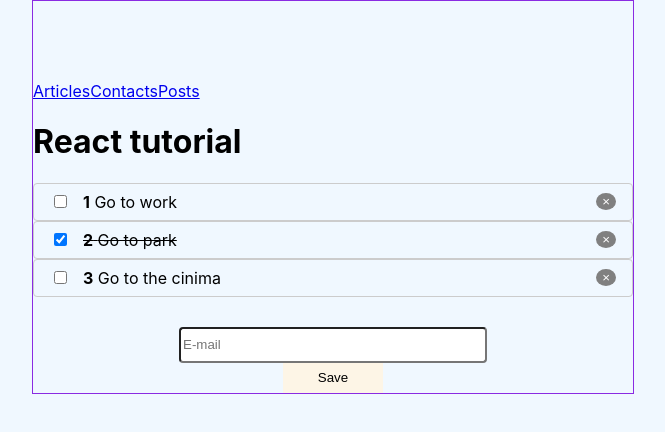
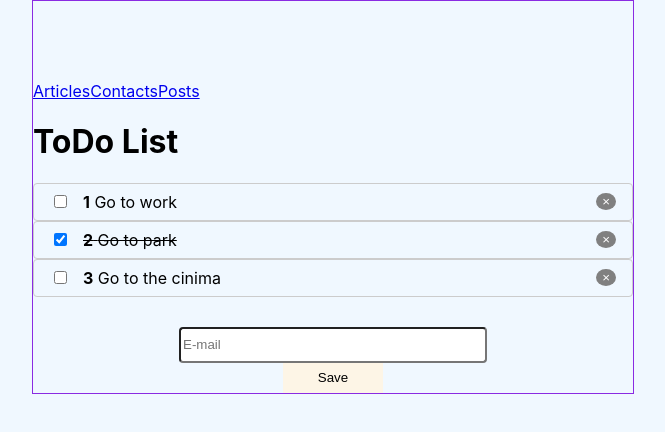
Before and after one commit to DygelnyyKirill/training-on-react.js, a React (Create React App) app: page / in a window 1280 px wide. Shown: the top 432 px of the page, without its empty margins (307-972 px from the left). Built offline with nearby package versions, Linux system fonts and the light colour scheme.

Commit message:
remove TodoItem

```diff
--- a/package.json
+++ b/package.json
@@ -10,6 +10,7 @@
     "prop-types": "^15.7.2",
     "react": "^17.0.2",
     "react-dom": "^17.0.2",
+    "react-router": "^5.2.0",
     "react-scripts": "4.0.3",
     "web-vitals": "^1.1.2"
   },
--- a/src/App.js
+++ b/src/App.js
@@ -3,6 +3,7 @@ import TodoList from './Todo/TodoList';
 import Header from './Header';
 import RegistrationForm from './RegistrationForm';
 import './App.css';
+import Context from './context'
 
 function App() {
   const [todos, setTodos] = React.useState([
@@ -37,13 +38,23 @@ function App() {
     )
   }
 
+  function removeTodo(id) {
+    setTodos(todos.filter(todo => todo.id !== id))
+  }
+
   return (
-  <div className="container">
-    <Header items={menu} />
-    <h1>React tutorial</h1>
-    <TodoList todos={todos} onToggle={toggleTodo}/>
-    <RegistrationForm />
-  </div>
+    <Context.Provider value={{removeTodo}}>
+      <div className="container">
+        <Header items={menu} />
+          <h1>ToDo List</h1>
+          {todos.length ? (
+            <TodoList todos={todos} onToggle={toggleTodo}/>
+          ) : (
+            <p>No todos!</p>
+          )}
+        <RegistrationForm />
+      </div>
+    </Context.Provider>
   );
 }
 
--- a/src/Todo/TodoItem.js
+++ b/src/Todo/TodoItem.js
@@ -1,5 +1,6 @@
-import React from 'react'
+import React, { useContext } from 'react'
 import PropTypes from 'prop-types'
+import Context from '../context'
 
 const styles = {
     li: {
@@ -15,9 +16,8 @@ const styles = {
         marginRight: '1rem'
     }
 }
-
-
 function TodoItem({ todo, index, onChange }) {
+    const { removeTodo } = useContext(Context)
     const classes = []
 
     if (todo.completed) {
@@ -36,7 +36,7 @@ function TodoItem({ todo, index, onChange }) {
                 &nbsp;
                 {todo.title}
             </span>
-            <button className='rm' >&times;</button>
+            <button className='rm' onClick={removeTodo.bind(null, todo.id)}>&times;</button>
         </li>
     )
 }
--- /dev/null
+++ b/src/context.js
@@ -0,0 +1,5 @@
+import React from 'react'
+
+const Context = React.createContext()
+
+export default Context
--- a/src/index.js
+++ b/src/index.js
@@ -10,8 +10,4 @@ ReactDOM.render(
   </React.StrictMode>,
   document.getElementById('root')
 );
-
-// If you want to start measuring performance in your app, pass a function
-// to log results (for example: reportWebVitals(console.log))
-// or send to an analytics endpoint. Learn more: https://bit.ly/CRA-vitals
 reportWebVitals();
```
Also changed, not shown: 1 other file (tests, documents, lock files or other folders).
